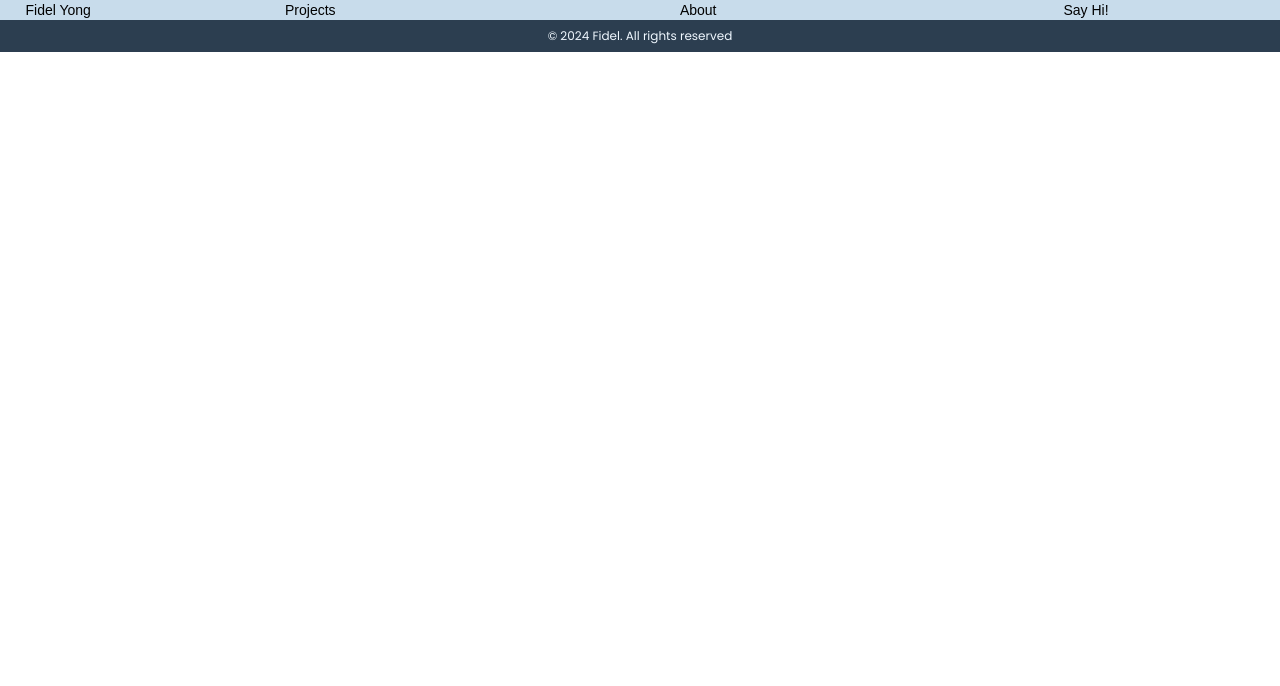
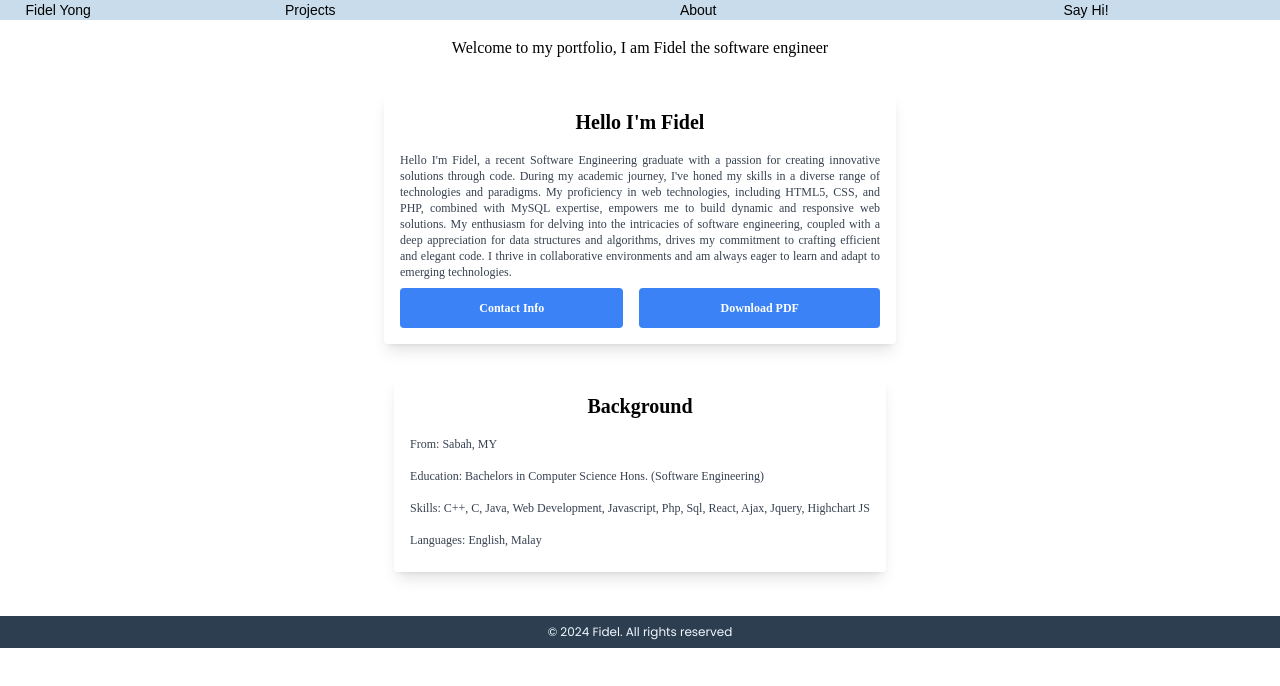
Before and after one commit to FidHackU/fidPortfolio, a React (Vite) app: page / in a window 1280 px wide. Shown: the top 686 px of the page. Built offline with nearby package versions, Linux system fonts and the light colour scheme; a web font is replaced by a local one.

Commit message:
Fix the homepage not showing on entry

```diff
--- a/src/App.jsx
+++ b/src/App.jsx
@@ -5,7 +5,7 @@ import AboutPage from "./pages/AboutPage.jsx";
 import Contacts from "./pages/Contacts.jsx";
 import Footer from "./components/Footer.jsx";
 import Navbar from "./components/Navbar.jsx";
-import './App.css';
+import "./App.css";
 
 const App = () => {
   return (
@@ -14,7 +14,8 @@ const App = () => {
         <Navbar />
         <div className="content">
           <Routes>
-              <Route path="/pages/HomePage" element={<HomePage />}></Route>
+            <Route path="/" element={<HomePage />} />
+            <Route path="/pages/HomePage" element={<HomePage />} />
             <Route path="/pages/Projects" element={<Projects />}></Route>
             <Route path="/pages/AboutPage" element={<AboutPage />}></Route>
             <Route path="/pages/Contacts" element={<Contacts />}></Route>
```
Lines whose indentation alone changed are shown as unchanged.
